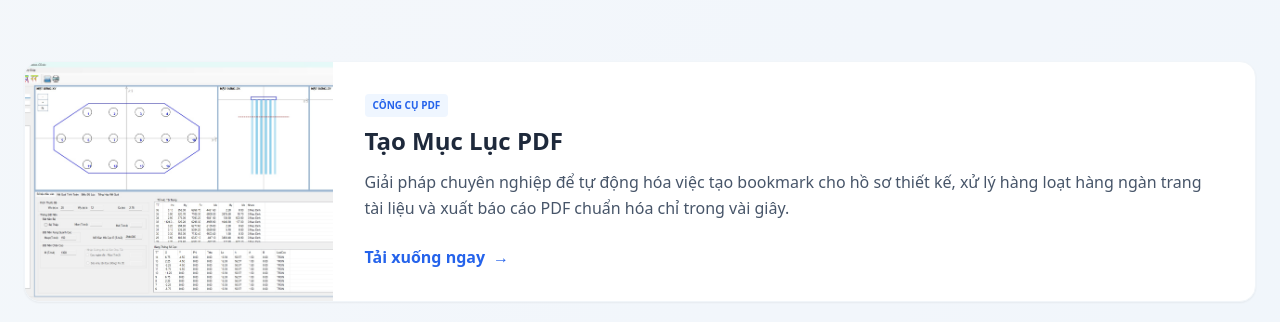
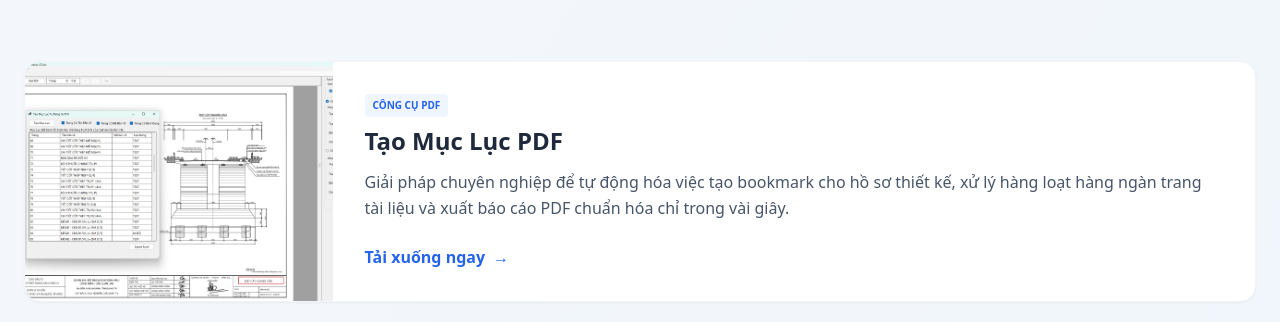
Before and after one commit to tedsoftvn/home, a plain HTML site: page index.html in a window 1280 px wide. Shown: the part 630-952 px from the top of the page. Drawn offline with nearby package versions, Linux system fonts and the light colour scheme.

Commit message:
Update index.html

```diff
--- a/index.html
+++ b/index.html
@@ -103,7 +103,7 @@
 
       <article class="bg-white rounded-2xl shadow-sm border border-slate-100 overflow-hidden hover:shadow-xl transition-all group flex flex-col md:flex-row">
         <div class="w-full md:w-1/3 lg:w-1/4 overflow-hidden bg-slate-200">
-            <img src="Tedpile.jpg" class="w-full h-56 md:h-full object-cover group-hover:scale-105 transition-transform duration-500" alt="Tạo Mục Lục PDF" />
+            <img src="taomucluc.jpg" class="w-full h-56 md:h-full object-cover group-hover:scale-105 transition-transform duration-500" alt="Tạo Mục Lục PDF" />
         </div>
         <div class="w-full md:w-2/3 lg:w-3/4 p-8 flex flex-col justify-center">
           <div class="flex items-center gap-2 mb-2">
```
